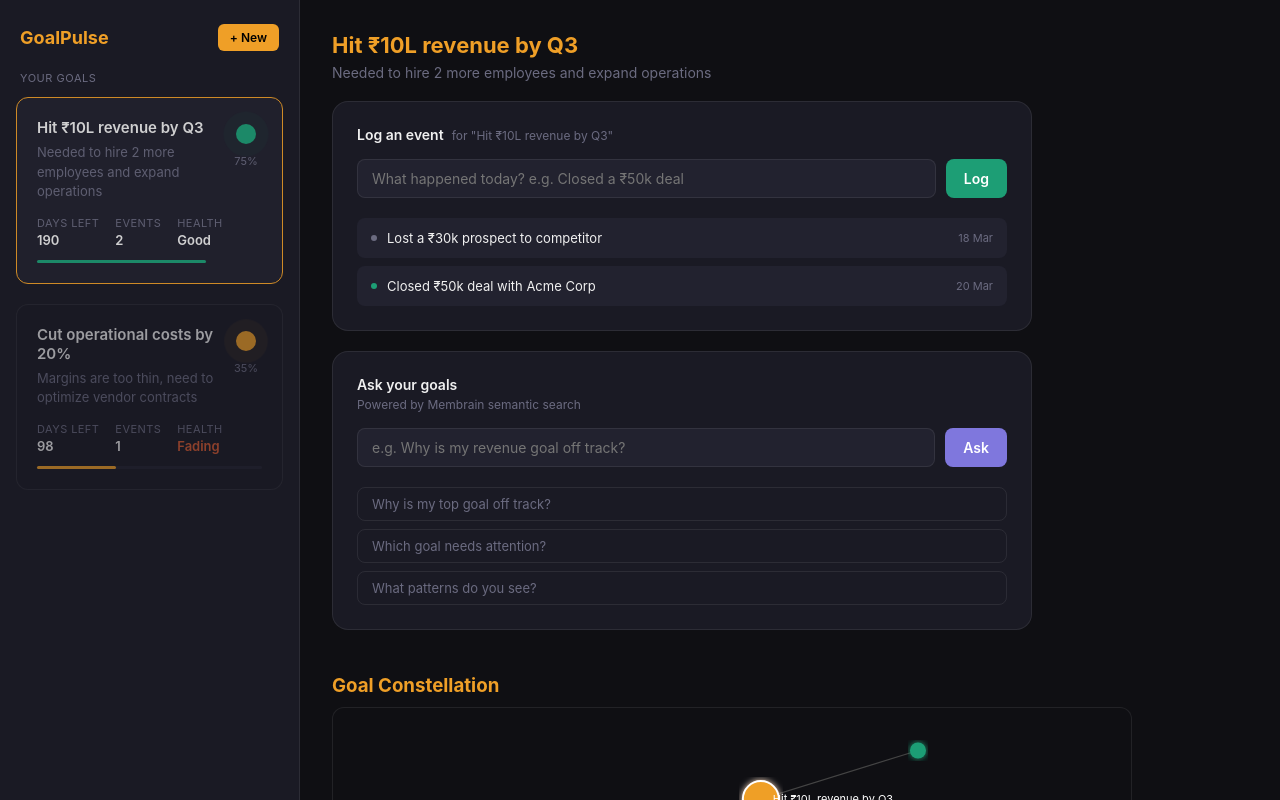
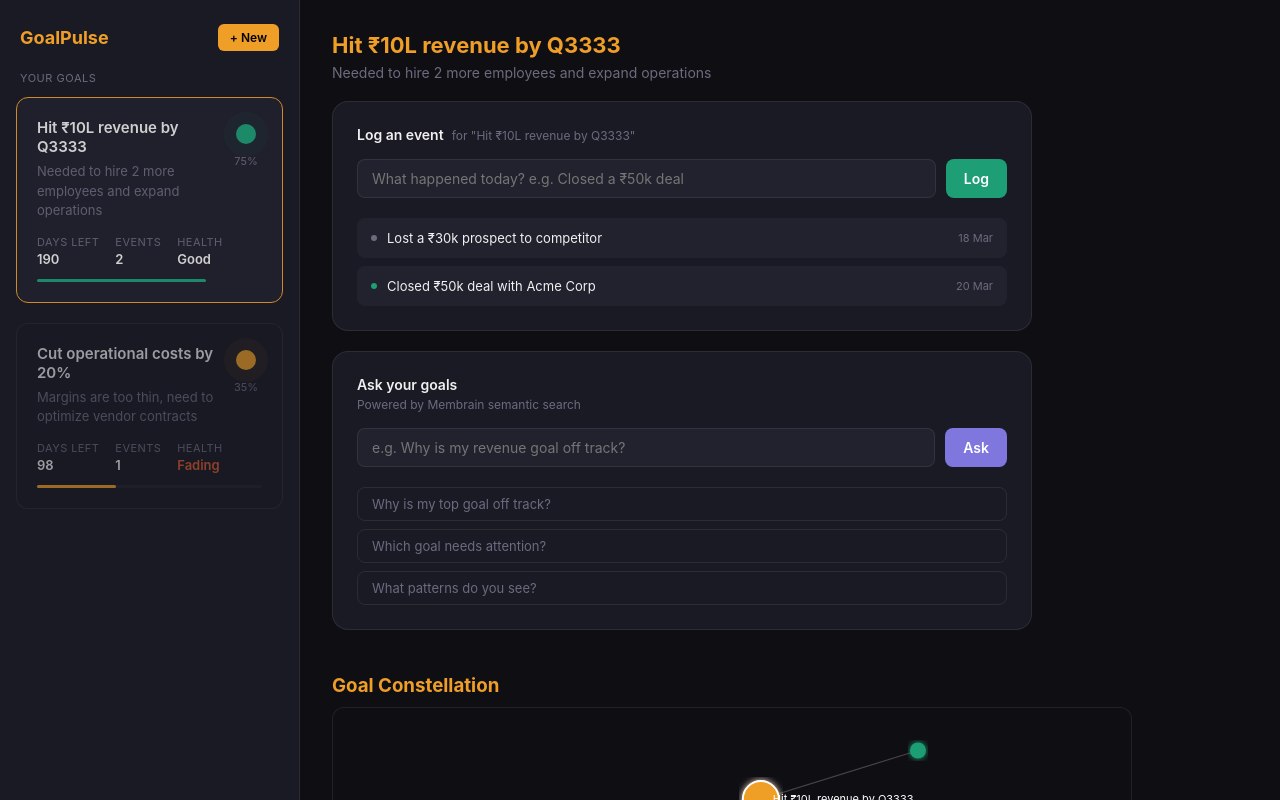
Before and after one commit to madhanmatthew/MEMbrain-Hackathon, a React (Vite) app: page / in a window 1280 px wide. Shown: the top 800 px of the page. Built offline with nearby package versions, Linux system fonts and the light colour scheme.

Commit message:
check deploy

```diff
--- a/src/pages/Dashboard.jsx
+++ b/src/pages/Dashboard.jsx
@@ -9,7 +9,7 @@ export default function Dashboard() {
   const [goals, setGoals] = useState([
     {
       id: 1,
-      name: 'Hit ₹10L revenue by Q3',
+      name: 'Hit ₹10L revenue by Q3333',
       why: 'Needed to hire 2 more employees and expand operations',
       target: '2026-09-30',
       health: 0.75,
```
